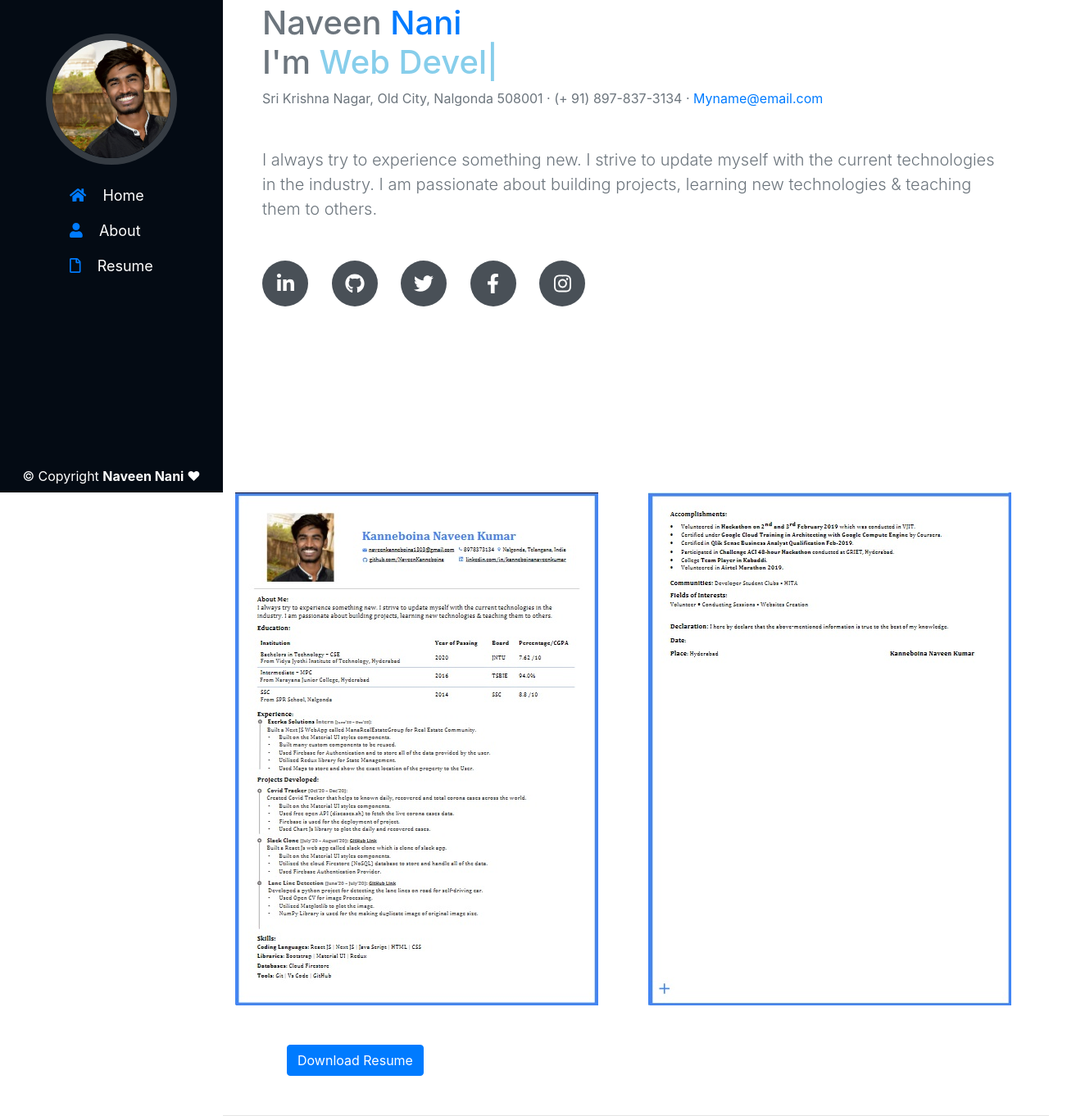
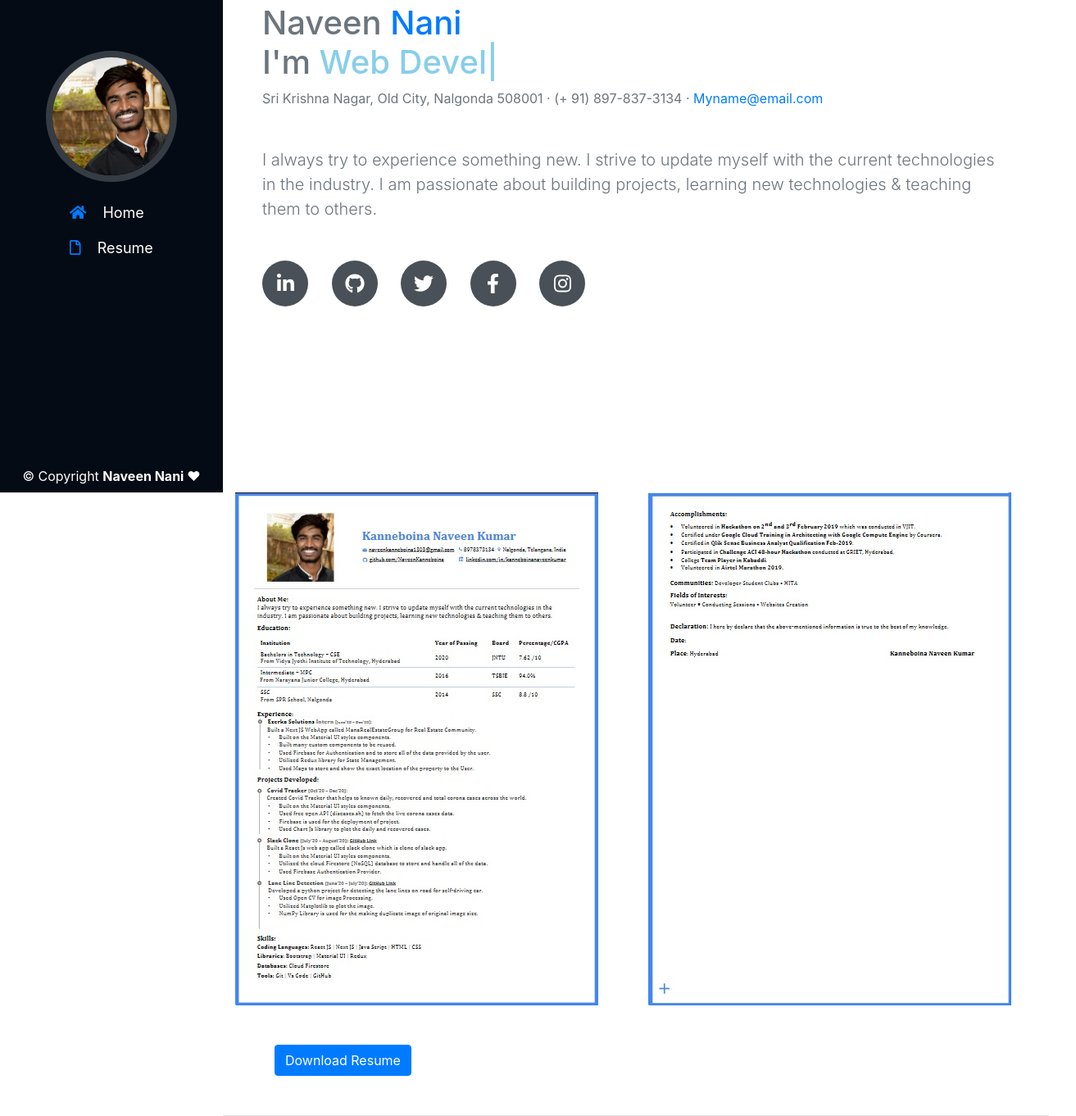
Before and after one commit to NaveenKanneboina/Website, a plain HTML site: page index.html in a window 1280 px wide. Shown: the part 199-1561 px from the top of the page at 82% size, 1313 px wide, since content can reach past the window. Drawn offline with nearby package versions, Linux system fonts and the light colour scheme.

Commit message:
commented about

```diff
--- a/index.html
+++ b/index.html
@@ -27,7 +27,7 @@
         <div class="collapse navbar-collapse" id="navbarNavAltMarkup">
           <div class="navbar-nav flex-column links">
             <a class="nav-item nav-link " href="#home"><i class="fa fa-home" style="margin-right: 20px; color: #007bff"></i>Home</a>
-            <a class="nav-item nav-link" href="#about"><i class="fas fa-user" style="margin-right: 20px; color: #007bff"></i>About</a>
+            <!-- <a class="nav-item nav-link" href="#about"><i class="fas fa-user" style="margin-right: 20px; color: #007bff"></i>About</a> -->
             <a class="nav-item nav-link" href="#resume"><i class="far fa-file" style="margin-right: 20px; color: #007bff "></i>Resume</a>
             <!-- <a class="nav-item nav-link" href="#">Portfolio</a>
             <a class="nav-item nav-link" href="#">Contact</a> -->
@@ -75,7 +75,7 @@
                     <img class="resumeImg" src="assets/Img/resumeSecond.jpg" alt="" />
                   </div>
                 </div>
-                <div class="container m-5">
+                <div class="container p-5">
                   <a href="assets/Resume/NaveenResume.pdf" download>
                     <button class="btn btn-primary">Download Resume</button>
                   </a>
```
